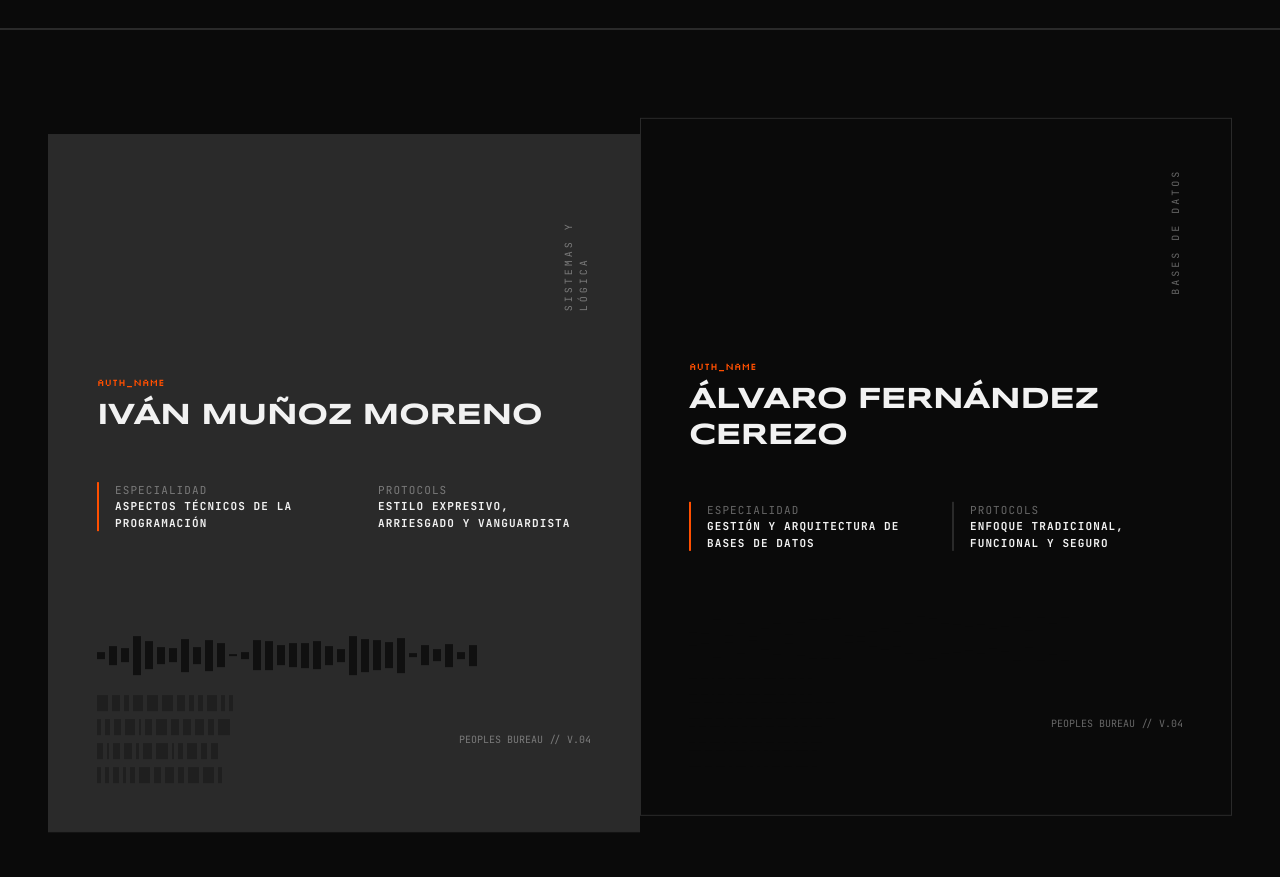
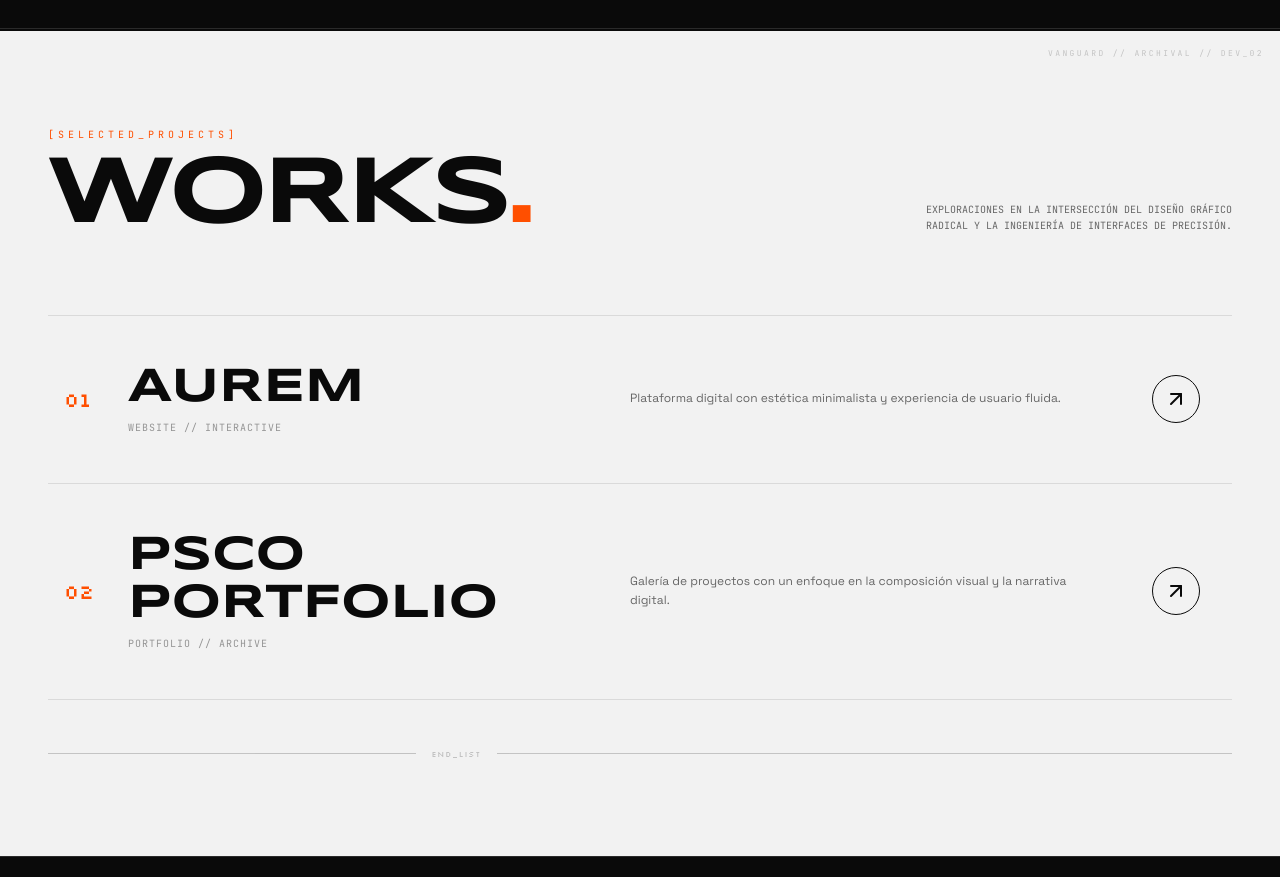
Before and after one commit to ivanmunozmoreno46/VanguardWeb, a React (Vite) app: page / in a window 1280 px wide. Shown: the part 1920-2797 px from the top of the page. Built offline with nearby package versions, Linux system fonts and the light colour scheme.

Commit message:
feat: Introduce Work section and update Contact
Adds a new 'Work' section to display selected projects and refactors the 'Contact' section to include a dynamic selection for founder contact information.

```diff
--- a/src/App.tsx
+++ b/src/App.tsx
@@ -7,6 +7,7 @@ import { useEffect, useState } from 'react';
 import CustomCursor from './components/CustomCursor';
 import Hero from './components/Hero';
 import Vision from './components/Vision';
+import Work from './components/Work';
 import Founders from './components/Founders';
 import Contact from './components/Contact';
 import Footer from './components/Footer';
@@ -36,6 +37,7 @@ export default function App() {
       <main className="w-full relative z-10">
         <Hero />
         <Vision />
+        <Work />
         <Founders />
         <Contact />
       </main>
--- a/src/components/Contact.tsx
+++ b/src/components/Contact.tsx
@@ -1,9 +1,16 @@
+import { useState } from 'react';
 import { motion } from 'motion/react';
-import { Mail, ArrowRight } from 'lucide-react';
+import { Mail, ArrowRight, Check } from 'lucide-react';
 import { TdrConsole } from './VectorGraphic';
 
+const contacts = [
+  { name: "IVÁN MUÑOZ MORENO", email: "ivanmunozmoreno46@gmail.com" },
+  { name: "ÁLVARO FERNÁNDEZ CEREZO", email: "ivanmunozmoreno46@gmail.com" } // Reusing for now
+];
+
 export default function Contact() {
-  const email = "ivanmunozmoreno46@gmail.com";
+  const [selectedIndex, setSelectedIndex] = useState(0);
+  const currentContact = contacts[selectedIndex];
 
   return (
     <section className="relative w-full py-24 bg-[var(--color-paper)] border-t border-[var(--color-carbon)] overflow-hidden">
@@ -17,7 +24,7 @@ export default function Contact() {
           <div className="space-y-12">
             <div>
               <div className="inline-block bg-[var(--color-carbon)] text-[var(--color-paper)] px-3 py-1 font-display text-[10px] font-bold tracking-widest uppercase mb-4">
-                CONTACTO // TRABAJEMOS JUNTOS
+                CONTACTO // COM_CHANNEL_V0.1
               </div>
               <h2 className="text-5xl sm:text-7xl font-display font-bold leading-[0.9] tracking-tighter uppercase text-[var(--color-carbon)]">
                 ¿TIENES UN <br />
@@ -27,55 +34,76 @@ export default function Contact() {
 
             <div className="space-y-8 max-w-sm">
                <div className="font-mono text-sm uppercase tracking-wider leading-relaxed opacity-80">
-                 Escríbenos hoy mismo y nuestro equipo te ayudará a hacer realidad tu idea con la tecnología más avanzada y un diseño de vanguardia.
+                 Escríbenos hoy mismo. Nuestro equipo de ingeniería está listo para procesar tu solicitud y convertirla en una realidad digital de alto rendimiento.
                </div>
 
-               <div className="flex flex-col gap-4">
-                  <div className="text-[10px] font-display font-bold text-[var(--color-intl-orange)] tracking-[0.3em]">CORREO ELECTRÓNICO:</div>
-                  <motion.a
-                    href={`mailto:${email}`}
-                    className="group flex items-center gap-4 text-xl sm:text-2xl font-mono font-bold text-[var(--color-carbon)] interactive overflow-hidden"
-                    whileHover={{ x: 10 }}
-                  >
-                    <Mail size={24} className="text-[var(--color-intl-orange)] flex-shrink-0" />
-                    <span className="border-b-2 border-transparent group-hover:border-[var(--color-intl-orange)] transition-colors break-all">
-                      {email}
-                    </span>
-                    <ArrowRight className="opacity-0 group-hover:opacity-100 transition-opacity -translate-x-4 group-hover:translate-x-0 hidden sm:block" />
-                  </motion.a>
+               <div className="pt-8 border-t border-[var(--color-carbon)]/10">
+                  <div className="font-pixel text-[8px] text-[var(--color-intl-orange)] opacity-40 uppercase tracking-widest">
+                    Vanguard_Web // Communications_Terminal
+                  </div>
                </div>
             </div>
           </div>
 
           <div className="relative">
             {/* Technical Industrial Box */}
-            <div className="bg-[var(--color-carbon)] p-8 sm:p-12 relative overflow-hidden shadow-2xl">
+            <div className="bg-[var(--color-carbon)] p-8 sm:p-12 relative overflow-hidden shadow-2xl border-l-4 border-[var(--color-intl-orange)]">
                <div className="space-y-8 relative z-10">
-                  <div className="h-1 w-12 bg-[var(--color-intl-orange)]" />
+                  <div className="flex justify-between items-start">
                     <div className="space-y-4">
                        <div className="text-[10px] font-display font-bold text-[var(--color-paper)]/40 tracking-widest uppercase">DISPONIBILIDAD</div>
                        <div className="flex items-center gap-4">
                           <div className="w-3 h-3 bg-[var(--color-intl-orange)] rounded-full animate-pulse shadow-[0_0_10px_var(--color-intl-orange)]" />
-                        <div className="font-mono text-xs text-[var(--color-paper)] tracking-widest uppercase">RESPUESTA EN MENOS DE 24H</div>
+                          <div className="font-mono text-xs text-[var(--color-paper)] tracking-widest uppercase">RESPUESTA EN {"<"} 24H</div>
+                       </div>
+                    </div>
+                    <div className="font-mono text-[8px] text-[var(--color-paper)]/20 text-right">
+                      SYS_LOAD // 1.2%<br/>
+                      UPTIME // 99.9%
                     </div>
                   </div>
 
-                  <div className="pt-8 opacity-20">
+                  {/* Selector inside the box */}
+                  <div className="space-y-4">
+                    <div className="text-[10px] font-display font-bold text-[var(--color-intl-orange)] tracking-[0.3em] uppercase">SELECCIONAR_DESTINATARIO:</div>
+                    <div className="grid grid-cols-1 gap-2">
+                      {contacts.map((c, i) => (
+                        <button
+                          key={c.name}
+                          onClick={() => setSelectedIndex(i)}
+                          className={`group flex items-center justify-between p-4 border transition-all interactive text-left ${
+                            selectedIndex === i
+                              ? 'bg-[var(--color-grey-dark)] border-[var(--color-intl-orange)] text-[var(--color-paper)]'
+                              : 'bg-transparent border-[var(--color-paper)]/10 text-[var(--color-paper)]/60 hover:border-[var(--color-paper)]/30'
+                          }`}
+                        >
+                          <div className="flex flex-col gap-0.5">
+                            <span className="text-[7px] font-pixel opacity-30">ID_0{i+1}</span>
+                            <span className="font-display font-bold text-[10px] tracking-wider uppercase">{c.name}</span>
+                          </div>
+                          {selectedIndex === i && <motion.div layoutId="active-dot" className="w-1.5 h-1.5 bg-[var(--color-intl-orange)]" />}
+                        </button>
+                      ))}
+                    </div>
+                  </div>
+
+                  <div className="pt-4 opacity-10">
                      <TdrConsole />
                   </div>
 
-                  <div className="pt-8">
+                  <div className="pt-4">
                      <a
-                        href={`mailto:${email}`}
-                        className="block w-full bg-[var(--color-intl-orange)] text-[var(--color-paper)] py-4 font-display text-sm font-bold tracking-[0.2em] transform transition-transform hover:scale-[1.02] active:scale-[0.98] interactive text-center uppercase"
+                        href={`mailto:${currentContact.email}`}
+                        className="group flex items-center justify-center gap-3 w-full bg-[var(--color-intl-orange)] text-[var(--color-paper)] py-5 font-display text-xs font-bold tracking-[0.3em] transform transition-all hover:bg-[var(--color-paper)] hover:text-[var(--color-carbon)] interactive uppercase"
                       >
-                        ENVIAR MENSAJE
+                        <Mail size={16} />
+                        CONTACTAR CON {currentContact.name.split(' ')[0]}
                      </a>
                   </div>
                </div>
 
                {/* Decorative elements */}
-               <div className="absolute -bottom-8 -right-8 w-32 h-32 border border-[var(--color-paper)]/10 rounded-full" />
+               <div className="absolute -bottom-8 -right-8 w-32 h-32 border border-[var(--color-paper)]/5 rounded-full" />
             </div>
           </div>
 
--- /dev/null
+++ b/src/components/Work.tsx
@@ -0,0 +1,108 @@
+import { motion } from 'motion/react';
+import { ExternalLink, ArrowUpRight } from 'lucide-react';
+
+const projects = [
+  {
+    id: '01',
+    title: 'Aurem',
+    category: 'WEBSITE // INTERACTIVE',
+    url: 'https://aurem-blue.vercel.app/',
+    description: 'Plataforma digital con estética minimalista y experiencia de usuario fluida.',
+    status: 'ACTIVE'
+  },
+  {
+    id: '02',
+    title: 'PSCO Portfolio',
+    category: 'PORTFOLIO // ARCHIVE',
+    url: 'https://pscoportfolio.vercel.app/',
+    description: 'Galería de proyectos con un enfoque en la composición visual y la narrativa digital.',
+    status: 'ACTIVE'
+  }
+];
+
+export default function Work() {
+  return (
+    <section className="relative w-full py-24 px-6 sm:px-12 bg-[var(--color-paper)] overflow-hidden border-t-2 border-[var(--color-carbon)]">
+      {/* Background Micro-details */}
+      <div className="absolute top-0 right-0 p-4 font-mono text-[8px] opacity-20 uppercase tracking-[0.3em]">
+        Vanguard // Archival // Dev_02
+      </div>
+
+      <div className="max-w-7xl mx-auto">
+        <header className="mb-20 flex flex-col md:flex-row md:items-end justify-between gap-8">
+          <div>
+            <div className="text-[10px] font-mono tracking-[0.4em] text-[var(--color-intl-orange)] uppercase mb-4">
+              [Selected_Projects]
+            </div>
+            <h2 className="text-6xl sm:text-8xl font-display font-bold tracking-tighter uppercase leading-[0.8]">
+              WORKS<span className="text-[var(--color-intl-orange)]">.</span>
+            </h2>
+          </div>
+          <div className="max-w-xs text-right">
+             <p className="text-[10px] font-mono leading-relaxed opacity-60 uppercase">
+               Exploraciones en la intersección del diseño gráfico radical y la ingeniería de interfaces de precisión.
+             </p>
+          </div>
+        </header>
+
+        {/* Project Grid */}
+        <div className="flex flex-col border-t border-[var(--color-carbon)]/10">
+          {projects.map((project) => (
+            <motion.a
+              key={project.id}
+              href={project.url}
+              target="_blank"
+              rel="noopener noreferrer"
+              initial={{ opacity: 0 }}
+              whileInView={{ opacity: 1 }}
+              viewport={{ once: true }}
+              className="group relative grid grid-cols-1 md:grid-cols-[80px_1fr_1fr_100px] items-center py-12 border-b border-[var(--color-carbon)]/10 hover:bg-[var(--color-carbon)] hover:text-[var(--color-paper)] transition-all duration-500 interactive overflow-hidden"
+            >
+              {/* ID */}
+              <div className="font-pixel text-xl text-[var(--color-intl-orange)] mb-4 md:mb-0 pl-4">
+                {project.id}
+              </div>
+
+              {/* Title & Info */}
+              <div className="flex flex-col gap-2 pl-4 md:pl-0">
+                <h3 className="text-4xl sm:text-5xl font-display font-bold uppercase group-hover:translate-x-4 transition-transform duration-500">
+                  {project.title}
+                </h3>
+                <div className="text-[10px] font-mono tracking-widest opacity-40 uppercase">
+                  {project.category}
+                </div>
+              </div>
+
+              {/* Description */}
+              <div className="hidden lg:block pr-12">
+                <p className="text-xs font-sans leading-relaxed opacity-60 group-hover:opacity-100 transition-opacity">
+                  {project.description}
+                </p>
+              </div>
+
+              {/* Action */}
+              <div className="flex justify-end pr-8">
+                 <div className="w-12 h-12 rounded-full border border-current flex items-center justify-center group-hover:bg-[var(--color-intl-orange)] group-hover:border-[var(--color-intl-orange)] transition-colors">
+                    <ArrowUpRight className="group-hover:rotate-45 transition-transform" />
+                 </div>
+              </div>
+
+              {/* Hover Background Detail */}
+              <div className="absolute right-0 bottom-0 p-2 opacity-0 group-hover:opacity-20 transition-opacity flex flex-col items-end pointer-events-none">
+                 <div className="text-[8px] font-mono">SYS_STATUS // {project.status}</div>
+                 <div className="text-[8px] font-mono">LINK_READY // TRUE</div>
+              </div>
+            </motion.a>
+          ))}
+        </div>
+
+        {/* Bottom Detail */}
+        <div className="mt-12 flex justify-between items-center opacity-20">
+           <div className="w-1/3 h-[1px] bg-[var(--color-carbon)]" />
+           <div className="font-pixel text-[8px] mx-4 uppercase tracking-widest">End_List</div>
+           <div className="w-2/3 h-[1px] bg-[var(--color-carbon)]" />
+        </div>
+      </div>
+    </section>
+  );
+}
```
Lines whose indentation alone changed are shown as unchanged.
